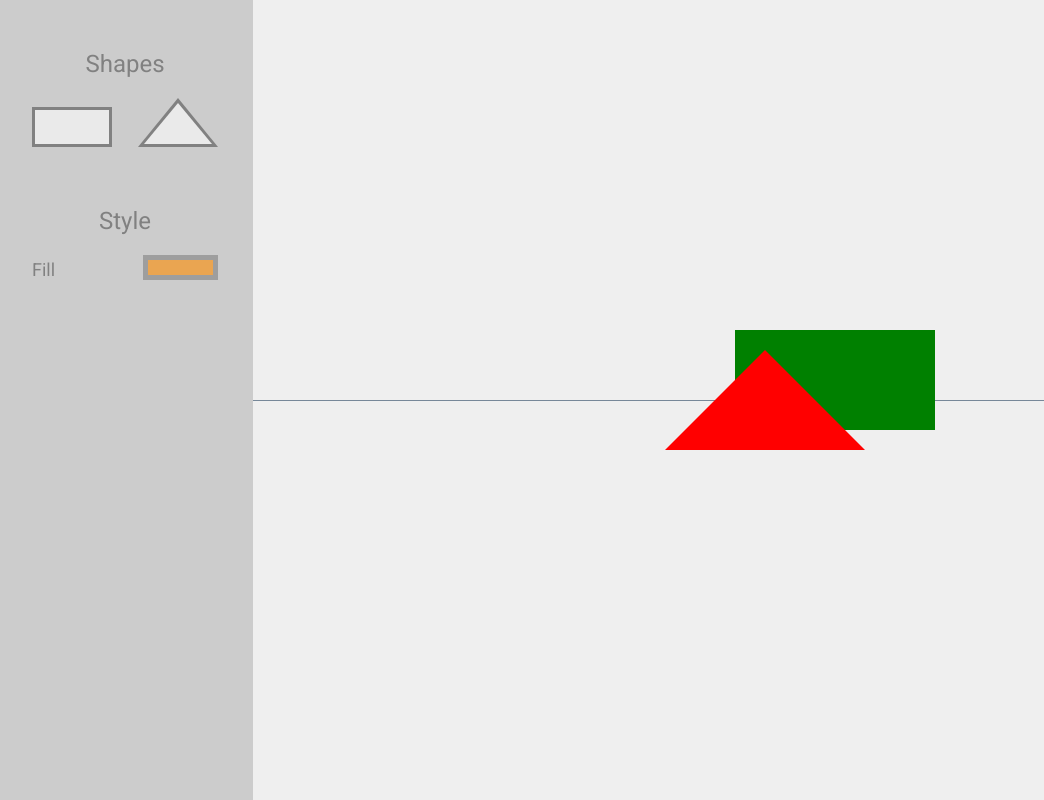
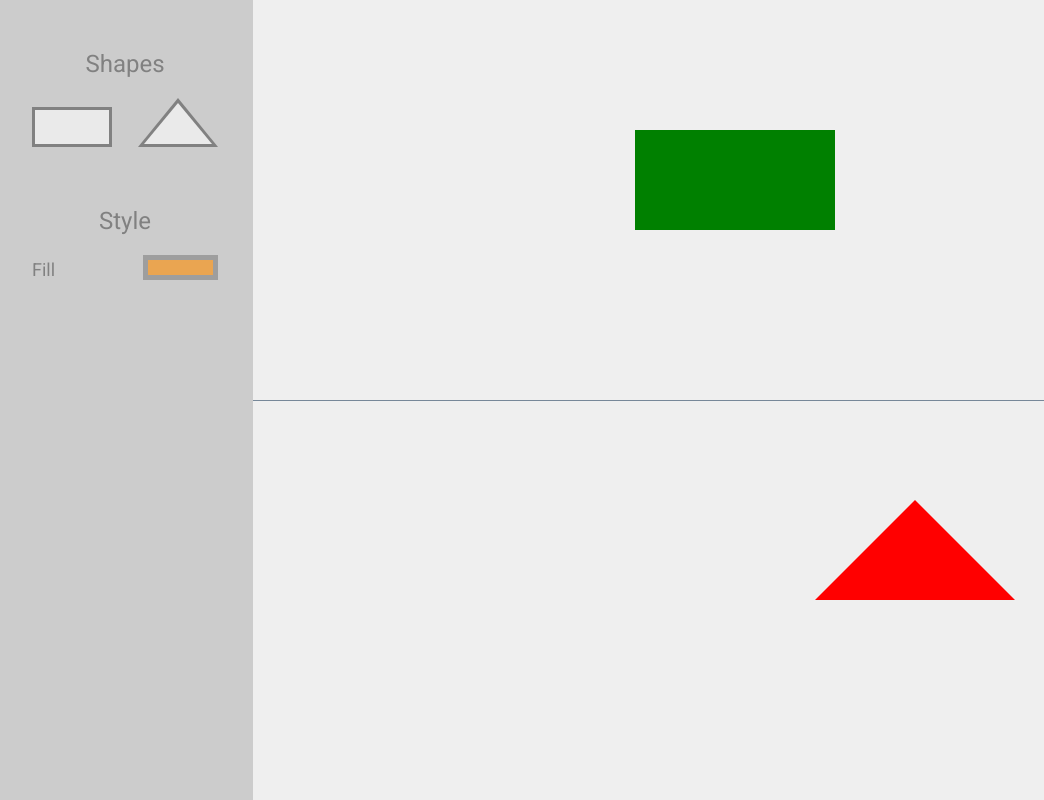
Before and after one commit to yygthb/geo-shapes-creator, a React (Create React App) app: page / in a window 1280 px wide. Shown: the whole page, without its empty margins (3-1047 px from the left). Built offline with nearby package versions, Linux system fonts and the light colour scheme.

Commit message:
Update: add new figure onClick

```diff
--- a/src/App.js
+++ b/src/App.js
@@ -1,3 +1,4 @@
+import { findByPlaceholderText } from '@testing-library/react'
 import React, { useState } from 'react'
 import style from './App.module.css'
 import Content from './components/Content/Content'
@@ -11,16 +12,24 @@ function App() {
       id: 1,
       type: 'rectangle',
       color: 'green',
+      position: {
+        top: 'calc(50% - 270px)',
+        left: 'calc(50% - 130px)'
+      }
     },
     {
-      id: 3,
+      id: 2,
       type: 'triangle',
       color: 'red',
+      position: {
+        top: 'calc(50% + 100px)',
+        left: 'calc(50% + 50px)'
+      }
     },
   ])
 
   // регистрация максимального id для задания z-index в стилях (последняя выбранная фигура будет поверх остальных)
-  const [maxId, setMaxId] = useState(3)
+  const [maxId, setMaxId] = useState(2)
 
   // darkorange - цвет по умолчанию для кнопки Fill в сайдбаре
   const defaultFigure = { id: 0, type: '', color: 'darkorange' }
@@ -28,7 +37,17 @@ function App() {
 
   // добавление фигуры в массив figures - отображение в рабочей области программы
   const createFigureHandler = name => {
-    console.log('create: ', name)
+    const figuresState = [...figures]
+    figuresState.push({
+      id: maxId + 1,
+      type: name,
+      color: 'darkorange',
+      position: {
+        top: 'calc(50% - 50px)',
+        left: 'calc(50% - 100px)'
+      }
+    })
+    setFigures(figuresState)
     setMaxId(maxId + 1)
   }
 
@@ -42,9 +61,9 @@ function App() {
 
     // проверка, нужно ли перемещать выбранную фигуру на передний план относительно других
     if (figure.id < maxId) {
-      const f = [...figures]
-      f[index].id = maxId + 1
-      setFigures(f)
+      const figuresState = [...figures]
+      figuresState[index].id = maxId + 1
+      setFigures(figuresState)
       setMaxId(maxId + 1)
     }
   }
--- a/src/components/Content/Content.js
+++ b/src/components/Content/Content.js
@@ -57,7 +57,11 @@ const Content = props => {
               <svg key={index} width="200" height="100"
                 className={classes.join(' ')}
                 id={`${style[figure.type]}_${figure.id}`}
-                style={{ zIndex: figure.id }}
+                style={{
+                  zIndex: figure.id,
+                  top: figure.position.top,
+                  left: figure.position.left,
+                }}
               >
                 <polygon points="0,100 100,0 200,100"
                   fill={figure.color || 'grey'}
@@ -78,7 +82,11 @@ const Content = props => {
                   draggable="true"
                   className={classes.join(' ')}
                   id={`${style[figure.type]}_${figure.id}`}
-                  style={{ zIndex: figure.id }}
+                  style={{
+                    zIndex: figure.id,
+                    top: figure.position.top,
+                    left: figure.position.left
+                  }}
                 >
                   <rect x="0" y="0" width="200" height="100"
                     fill={figure.color || 'grey'}
--- a/src/components/Content/Content.module.css
+++ b/src/components/Content/Content.module.css
@@ -21,17 +21,11 @@ svg {
 }
 
 .triangle {
-  text-align: center;
   position: absolute;
-  top: calc(50% - 50px);
-  left: calc(50% - 100px);
 }
 
 .rectangle {
-  text-align: center;
   position: absolute;
-  top: calc(50% - 70px);
-  left: calc(50% - 30px);
 }
 
 svg.active {
--- a/src/components/Sidebar/Section/Shapes/Shapes.js
+++ b/src/components/Sidebar/Section/Shapes/Shapes.js
@@ -6,12 +6,12 @@ const Shapes = props => {
       <div
         className={style.createButton + ' ' + style.rectangle}
         title="create rectangle"
-        onClick={() => props.createFigureHandler('rect')}
+        onClick={() => props.createFigureHandler('rectangle')}
       ></div>
       <div
         className={style.createButton + ' ' + style.triangle}
         title="create triangle"
-        onClick={() => props.createFigureHandler('tri')}
+        onClick={() => props.createFigureHandler('triangle')}
       ></div>
     </>
   )
```
